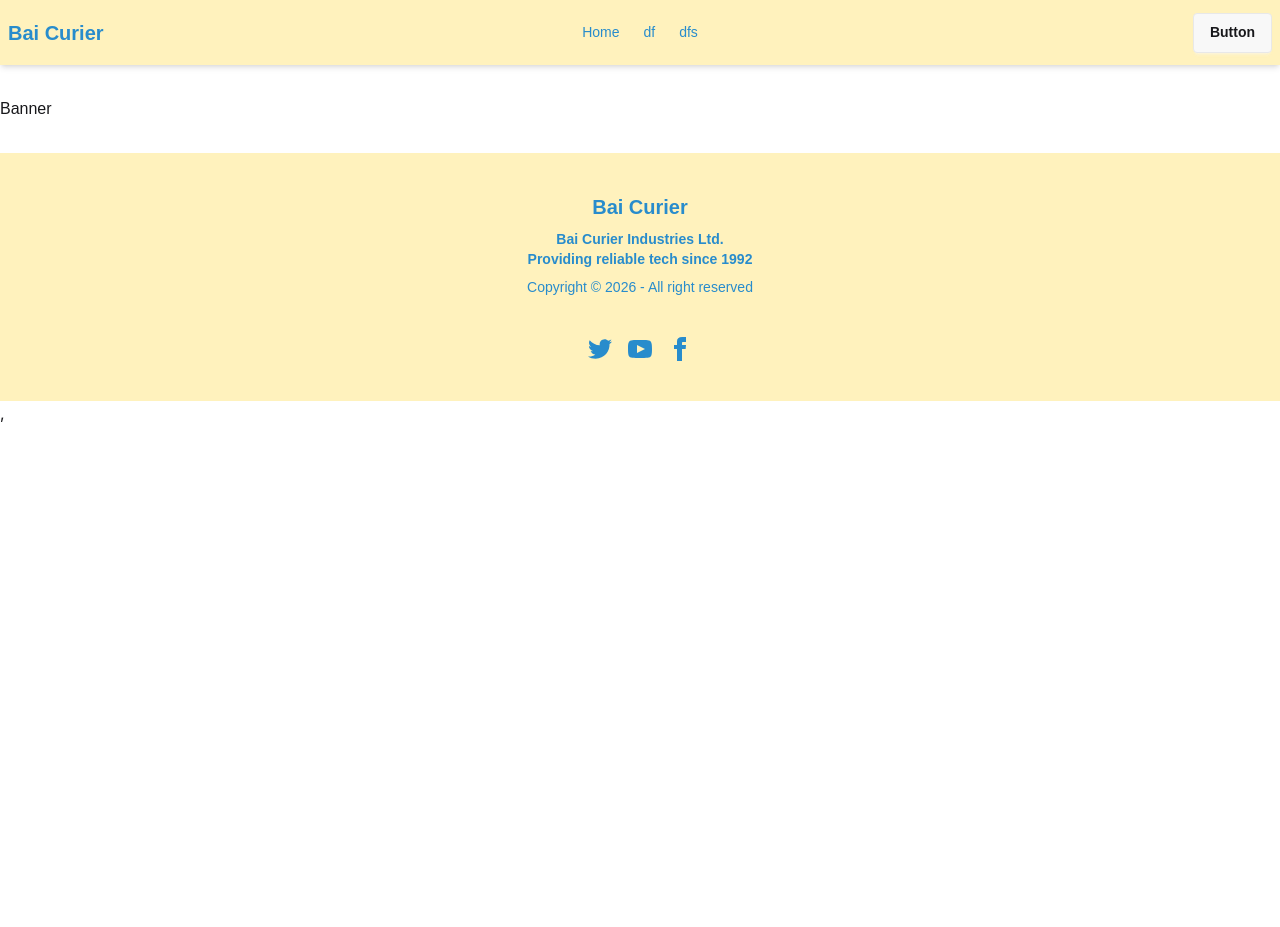
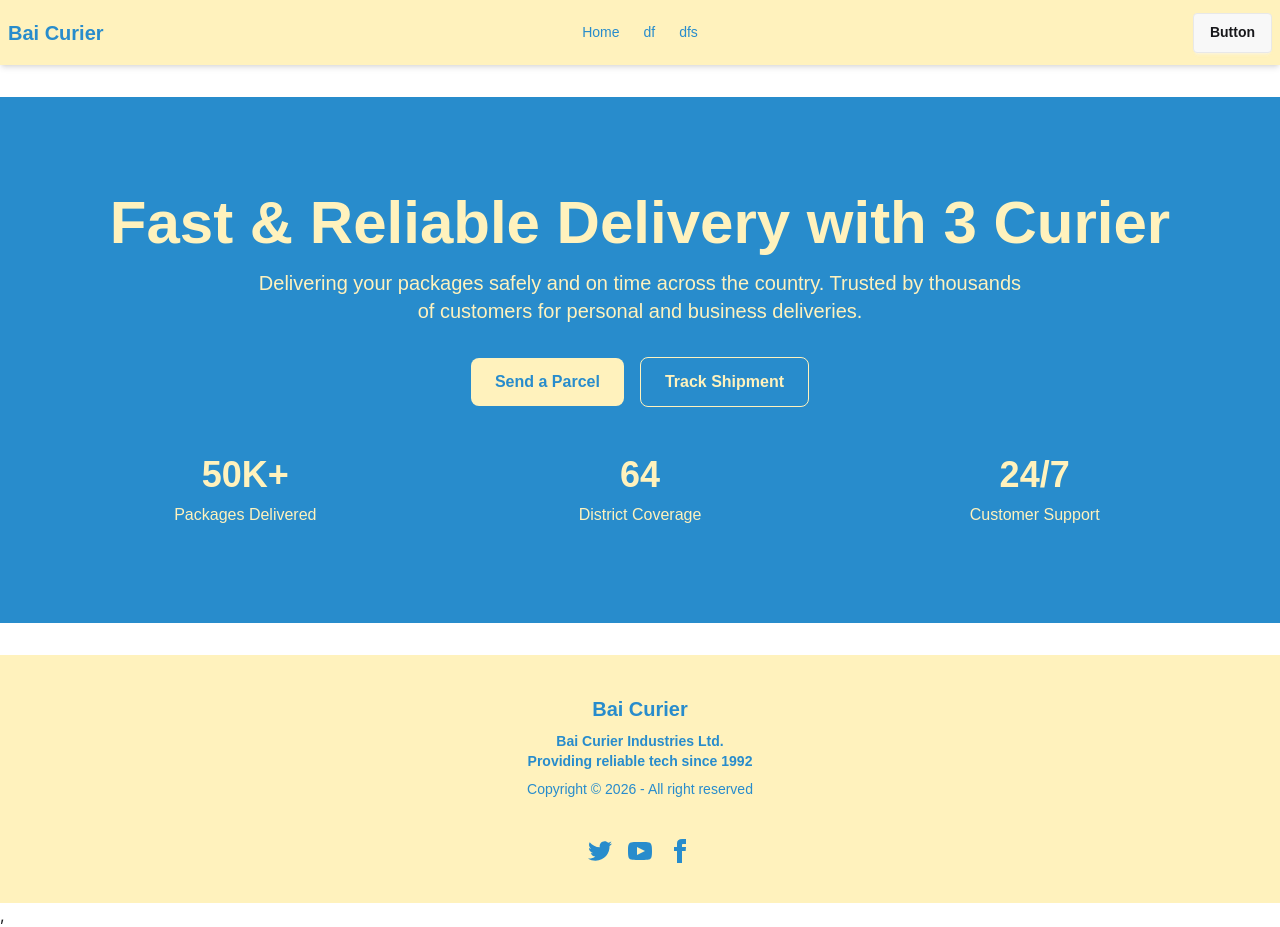
Before and after one commit to RohanR05/batrox-curier, a React (Vite) app: page / in a window 1280 px wide. Before the commit the page ends 800 px from the top, so only its background shows below. Built offline with nearby package versions, Linux system fonts and the light colour scheme.

Commit message:
banner starting

```diff
--- a/src/index.css
+++ b/src/index.css
@@ -5,7 +5,7 @@
 
 .bebas {
   font-family: "Bebas Neue", sans-serif;
-  font-weight: 400;
+  font-weight: 500;
   font-style: normal;
 }
 
--- a/src/pages/Home/Banner/Banner.jsx
+++ b/src/pages/Home/Banner/Banner.jsx
@@ -1,11 +1,52 @@
-import React from 'react'
+import React from "react";
 
 const Banner = () => {
   return (
-    <div>
-      Banner
-    </div>
-  )
-}
+    <section className="bg-primary text-secondary py-16 md:py-24 px-4 sm:px-6">
+      <div className="max-w-6xl mx-auto text-center">
+        {/* Heading */}
+        <h1 className="text-3xl sm:text-4xl md:text-5xl lg:text-6xl font-bold mb-4">
+          Fast & Reliable Delivery with 3 Curier
+        </h1>
 
-export default Banner
+        {/* Description */}
+        <p className="text-base sm:text-lg md:text-xl max-w-3xl mx-auto mb-8">
+          Delivering your packages safely and on time across the country.
+          Trusted by thousands of customers for personal and business
+          deliveries.
+        </p>
+
+        {/* Buttons */}
+        <div className="flex flex-col sm:flex-row justify-center items-center gap-4">
+          <button className="bg-secondary text-primary px-6 py-3 rounded-lg font-semibold w-full sm:w-auto">
+            Send a Parcel
+          </button>
+
+          <button className="border border-secondary px-6 py-3 rounded-lg font-semibold w-full sm:w-auto hover:bg-white/10 transition">
+            Track Shipment
+          </button>
+        </div>
+
+        {/* Stats */}
+        <div className="mt-12 grid grid-cols-1 sm:grid-cols-2 md:grid-cols-3 gap-8">
+          <div>
+            <h3 className="text-3xl md:text-4xl font-bold">50K+</h3>
+            <p className="mt-2">Packages Delivered</p>
+          </div>
+
+          <div>
+            <h3 className="text-3xl md:text-4xl font-bold">64</h3>
+            <p className="mt-2">District Coverage</p>
+          </div>
+
+          <div>
+            <h3 className="text-3xl md:text-4xl font-bold">24/7</h3>
+            <p className="mt-2">Customer Support</p>
+          </div>
+        </div>
+      </div>
+    </section>
+  );
+};
+
+export default Banner;
```
